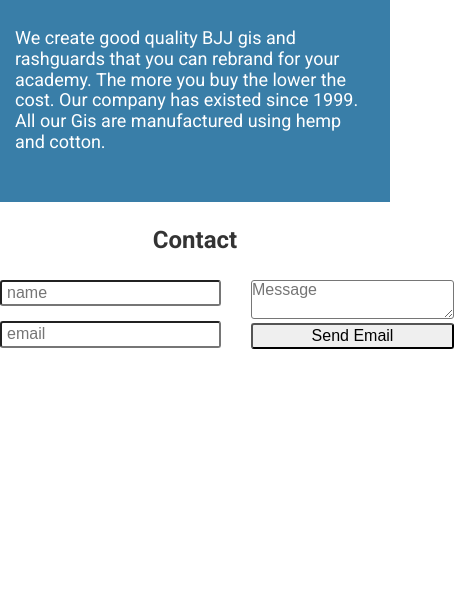
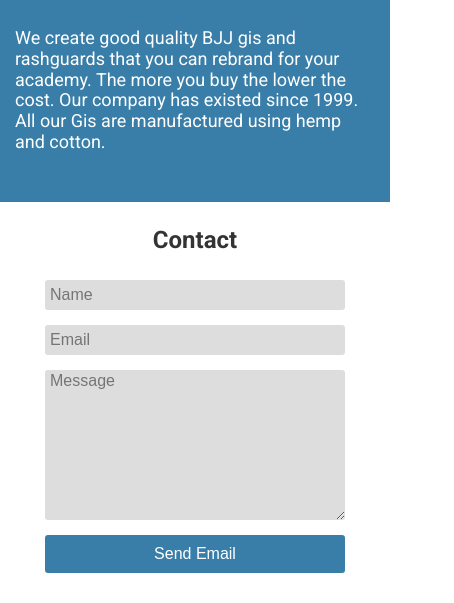
Before and after one commit to guselsky/fcc-landing-page, a website: page app/index.html in a window 390 px wide. Shown: the part 1699-2302 px from the top of the page, 454 px wide, since content can reach past the window. Before the commit the page ends 2078 px from the top, so only its background shows below. Drawn offline with Linux system fonts and the light colour scheme; some packages are replaced by stand-ins of ours; a script that the page names is missing.

Commit message:
feat(contact) create mobile version of contact form

```diff
--- a/app/assets/styles/modules/_contact.scss
+++ b/app/assets/styles/modules/_contact.scss
@@ -1,21 +1,50 @@
 .form {
+
+    width: 410px;
+    margin: 0 auto 30px auto;
+    display: flex;
+    flex-direction: column;
+    max-width: 320px;
 
     label {
         display: none;
     }
 
+    &__input-field {
+        background-color: #ddd;
+        padding: 2px 5px;
+        height: 30px;
+    }
+
     input {
+        width: 300px;
+        border: none;
         border-radius: 3px;
-        padding: 2px 5px;
+        align-self: center;
     }
 
     textarea {
+        border: none;
         border-radius: 3px;
+        padding: 2px 5px;
+        align-self: center;
+        width: 300px;
+        height: 150px;
+        margin-top: 15px;
+        margin-bottom: 15px;
     }
 
+    &__submit {
+        background-color: $mainBlue;
+        color: #fff;
+        padding: 10px;
+    }
 
     &__left-div {
         padding-right: 15px;
+        display: flex;
+        flex-direction: column;
+        padding-right: 0;
     }
 
     &__right-div {
@@ -23,11 +52,12 @@
         display: flex;
         flex-direction: column;
         justify-content: space-between;
+        padding-left: 0;
+        div {
+            display: flex;
+            flex-direction: column;
+        }
     }
-
-    width: 410px;
-    margin: 0 auto 30px auto;
-    display: flex;
 
     &__name-field {
         margin-bottom: 15px;
--- a/app/index.html
+++ b/app/index.html
@@ -79,16 +79,16 @@
 		<form action="https://www.freecodecamp.org/email-submit" id="form" class="form">
 			<div class="form__left-div">
 				<label for="name">Name:</label>
-				<input id="name" type="text" name="name" placeholder="name" class="form__name-field">
+				<input id="name" type="text" name="name" placeholder="Name" class="form__name-field form__input-field">
 				<label for="email">Email:</label>
-				<input type="email" name="email" id="email" placeholder="email">
+				<input type="email" name="email" id="email" placeholder="Email" class="form__input-field">
 			</div>
 			<div class="form__right-div">
 				<div>
 					<label>Message:</label>
-					<textarea placeholder="Message"></textarea>
+					<textarea placeholder="Message" class="form__input-field"></textarea>
 				</div>
-				<input id="submit" type="submit" value="Send Email" id="submit">
+				<input id="submit" type="submit" value="Send Email" class="form__submit">
 			</div>
 		</form>
 	</article>
```
Also changed, not shown: app/temp/styles/style.css.
